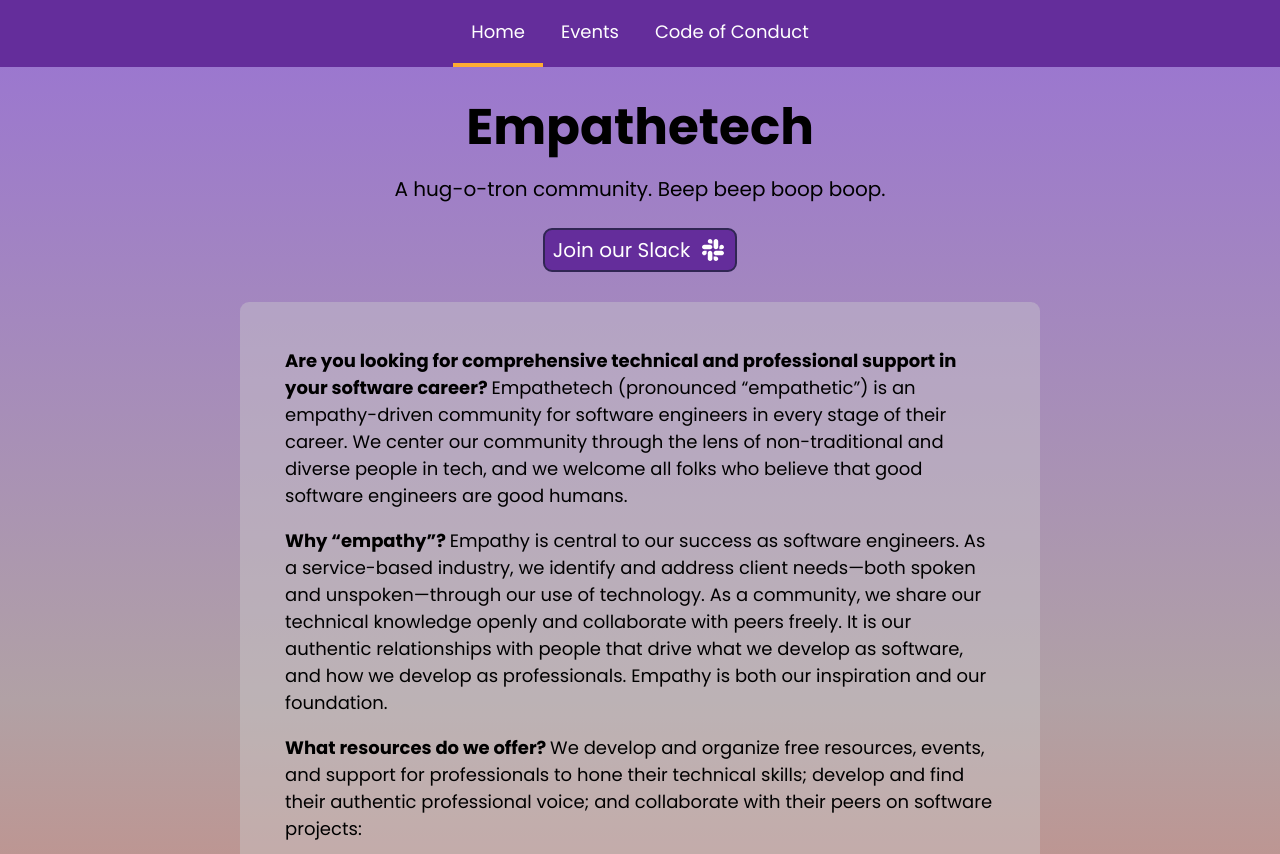
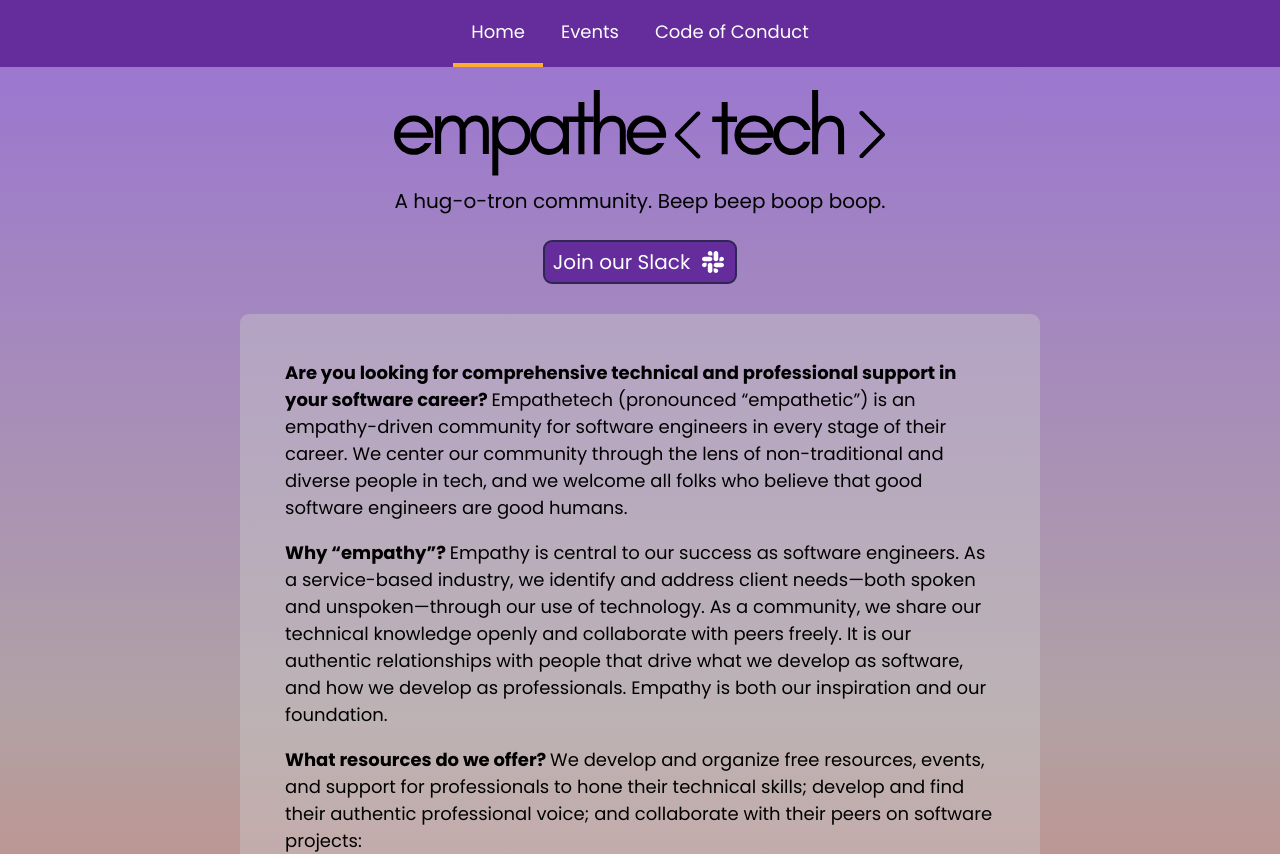
Before and after one commit to empathetech/empathetech.org, a Next.js app: page / in a window 1280 px wide. Shown: the top 854 px of the page. Built offline with nearby package versions, Linux system fonts and the light colour scheme.

Commit message:
[F] Add empathetech logo svg

```diff
--- a/src/assets/svg/index.ts
+++ b/src/assets/svg/index.ts
@@ -1,5 +1,12 @@
+import EmpathetechIcon from "./empathetech.svg"
 import ExternalLinkIcon from "./externalLink.svg"
 import GitHubIcon from "./gitHub.svg"
 import LinkedInIcon from "./linkedIn.svg"
 import SlackIcon from "./slack.svg"
-export { ExternalLinkIcon, GitHubIcon, LinkedInIcon, SlackIcon }
+export {
+	EmpathetechIcon,
+	ExternalLinkIcon,
+	GitHubIcon,
+	LinkedInIcon,
+	SlackIcon,
+}
--- a/src/components/footer/footer.module.css
+++ b/src/components/footer/footer.module.css
@@ -1,6 +1,6 @@
 .footer {
-  display: flex;
+	display: flex;
 	justify-content: center;
 	align-items: center;
-  padding: var(--size-m);
+	padding: var(--size-m);
 }
--- a/src/components/homePageHeader/HomePageHeader.tsx
+++ b/src/components/homePageHeader/HomePageHeader.tsx
@@ -1,5 +1,6 @@
 import React from "react"
 import styles from "./homePageHeader.module.css"
+import { EmpathetechIcon } from "@/assets/svg"
 
 type PropsType = {
 	subTitle?: string
@@ -8,7 +9,7 @@ type PropsType = {
 export const HomePageHeader: React.FC<PropsType> = ({ subTitle }) => {
 	return (
 		<div className={styles.wrapper}>
-			<h1 className={styles.title}>{"Empathetech"}</h1>
+			<EmpathetechIcon />
 			{subTitle && <p className={styles.subTitle}>{subTitle}</p>}
 		</div>
 	)
--- a/src/components/homePageHeader/homePageHeader.module.css
+++ b/src/components/homePageHeader/homePageHeader.module.css
@@ -1,13 +1,5 @@
 .wrapper {
 	padding-bottom: 24px;
-}
-
-/* change class name to logo when log is imported */
-.title {
-	text-align: center;
-	font-size: 50px;
-	font-weight: var(--font-weight-bold);
-	padding-bottom: 0;
 }
 
 @media screen and (max-width: 550px) {
@@ -19,5 +11,5 @@
 .subTitle {
 	text-align: center;
 	font-size: 20px;
-	padding-top: var(--size-xs);
+	padding-top: var(--size-xxs);
 }
```
Also changed, not shown: src/components/footer/Footer.tsx (+9 -7 lines), public/logo.png (deleted), src/assets/svg/empathetech.svg (added).
